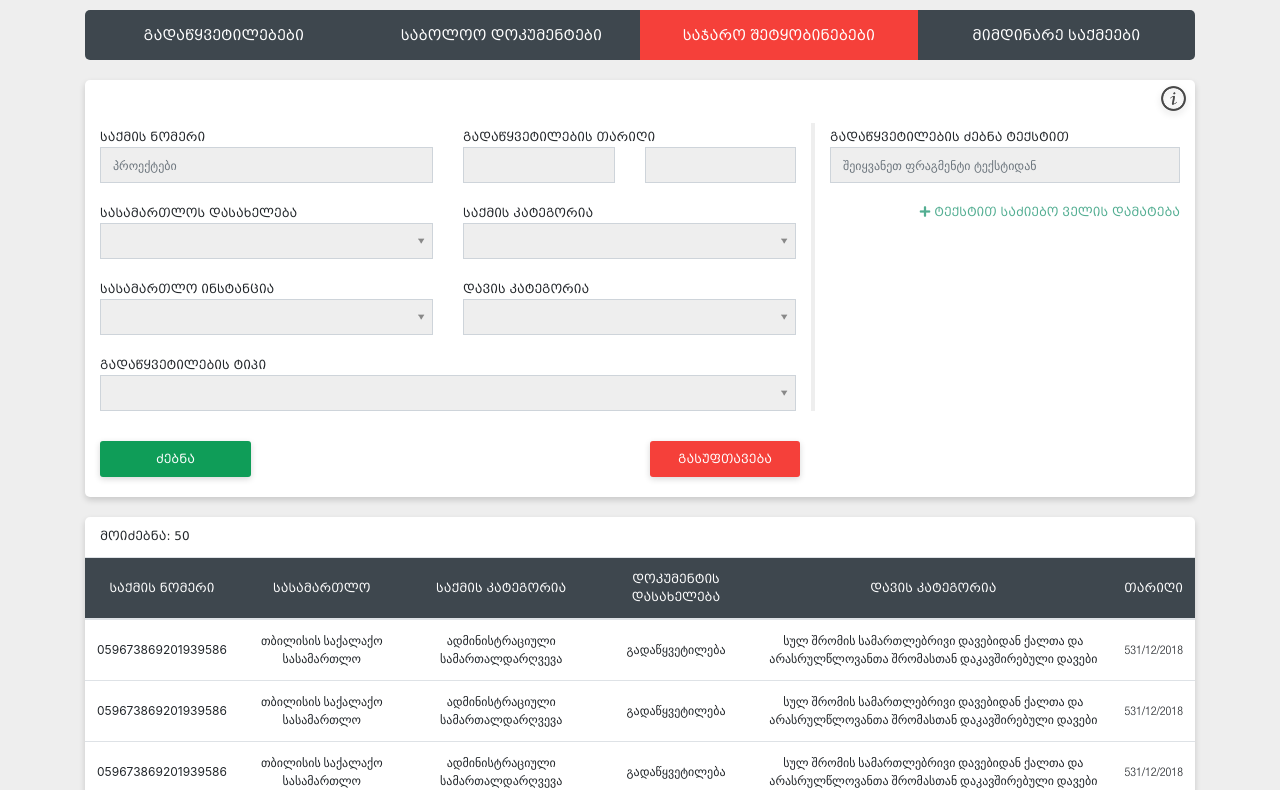
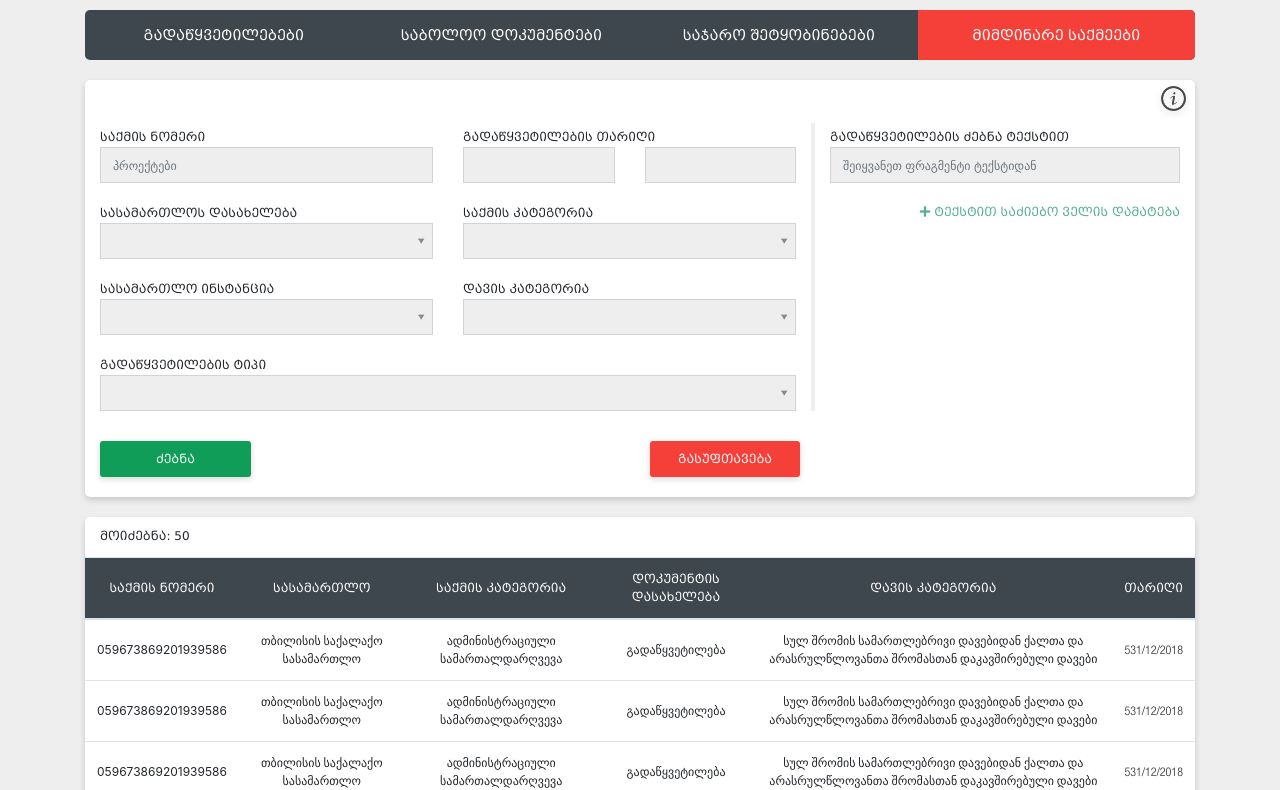
Before and after one commit to MariQerdika/court-system, a plain HTML site: page documents3.html in a window 1280 px wide. Shown: the part 120-910 px from the top of the page. Drawn offline with nearby package versions, Linux system fonts and the light colour scheme; files whose address does not match are found by name.

Commit message:
Update documents3.html

```diff
--- a/documents3.html
+++ b/documents3.html
@@ -39,8 +39,8 @@
             <ul class="menu_list">
                 <li class="active_tab"><a href="documents.html">გადაწყვეტილებები</a></li>
                 <li class="active_tab"><a href="documents1.html">საბოლოო დოკუმენტები</a></li>
-                <li class="active_tab active_class"><a href="documents2.html">საჯარო შეტყობინებები</a></li>
-                <li class="active_tab"><a href="documents3.html">მიმდინარე საქმეები</a></li>
+                <li class="active_tab"><a href="documents2.html">საჯარო შეტყობინებები</a></li>
+                <li class="active_tab active_class"><a href="documents3.html">მიმდინარე საქმეები</a></li>
             </ul>
             <div class="toggle">
                 <span></span>
```
